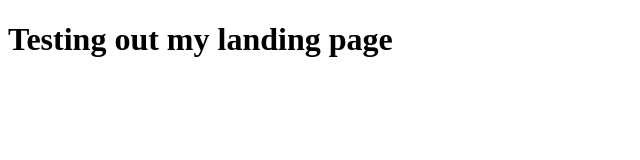
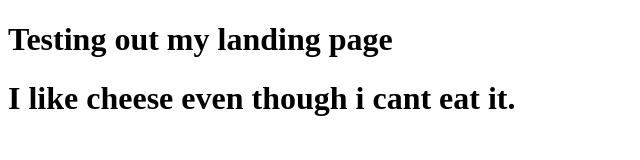
Before and after one commit to Susaid8/deployment-lab, a plain HTML site: page index.html in a window 1280 px wide. Shown: the whole page, without its empty margins (0-640 px from the left). Drawn offline with Linux system fonts and the light colour scheme.

Commit message:
not yet done

```diff
--- a/index.html
+++ b/index.html
@@ -8,5 +8,6 @@
 </head>
 <body>
   <h1>Testing out my landing page</h1>
+  <h1>I like cheese even though i cant eat it.</h1>
 </body>
 </html>
```
